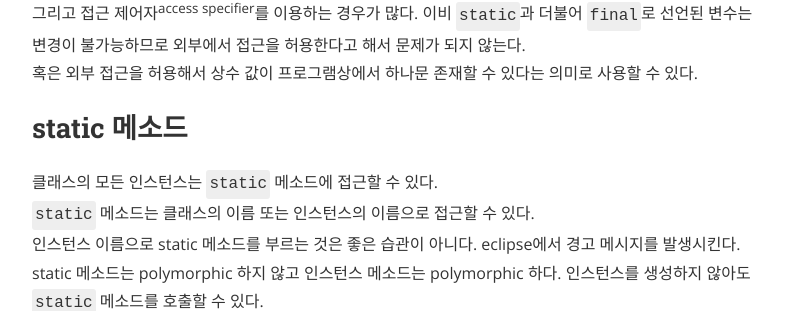
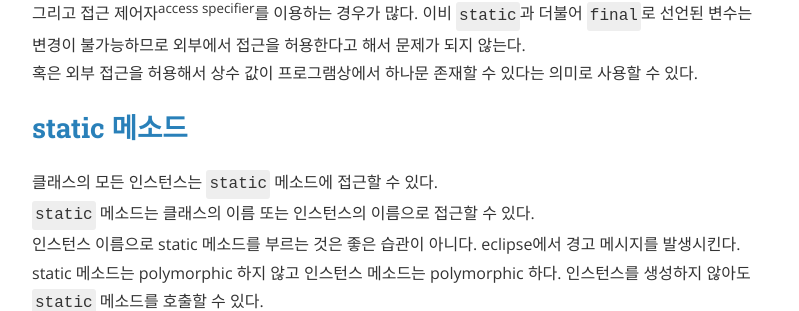
Before and after one commit to sihyeon-kim/sihyeon-kim.github.io, a Jekyll site: the page built from _posts/2019-07-15-Miscellaneous-Java.markdown, in a window 1280 px wide. Shown: the part 831-1142 px from the top of the page, without its empty margins (240-1039 px from the left). Built offline with Jekyll 4.4.1, drawn with Linux system fonts in a browser that asks for light colours; nearby versions of some CDN libraries; comment, search, counter and statistics services are not loaded.

```diff
--- a/_posts/2019-07-15-Miscellaneous-Java.markdown
+++ b/_posts/2019-07-15-Miscellaneous-Java.markdown
@@ -18,7 +18,7 @@ categories: java
 그리고 접근 제어자<sup>access specifier</sup>를 이용하는 경우가 많다. 이비 `static`과 더불어 `final`로 선언된 변수는 변경이 불가능하므로 외부에서 접근을 허용한다고 해서 문제가 되지 않는다.
 혹은 외부 접근을 허용해서 상수 값이 프로그램상에서 하나문 존재할 수 있다는 의미로 사용할 수 있다.
 
-## static 메소드
+## [static 메소드]()
 클래스의 모든 인스턴스는 `static` 메소드에 접근할 수 있다.
 `static` 메소드는 클래스의 이름 또는 인스턴스의 이름으로 접근할 수 있다.
 인스턴스 이름으로 static 메소드를 부르는 것은 좋은 습관이 아니다. eclipse에서 경고 메시지를 발생시킨다.
```
